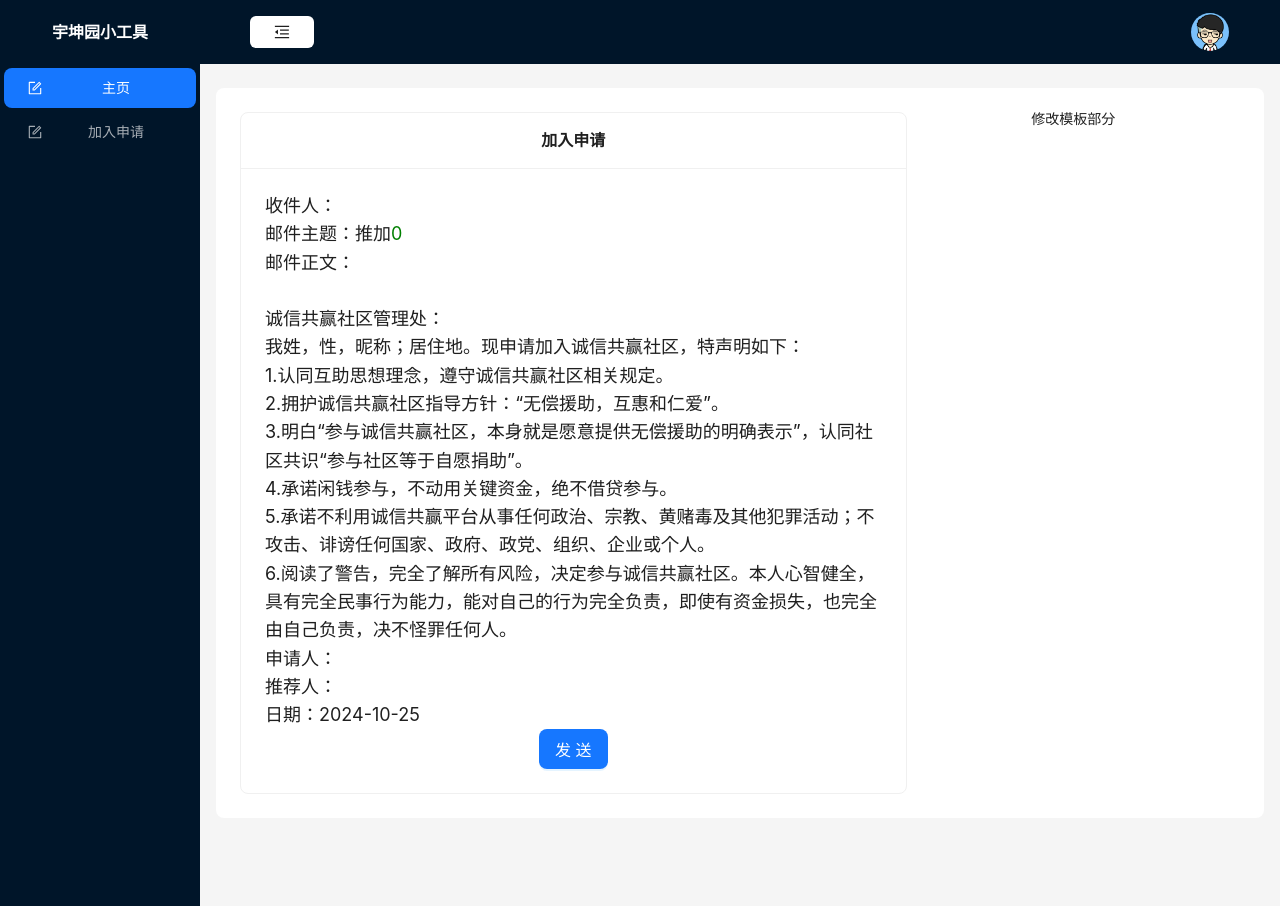
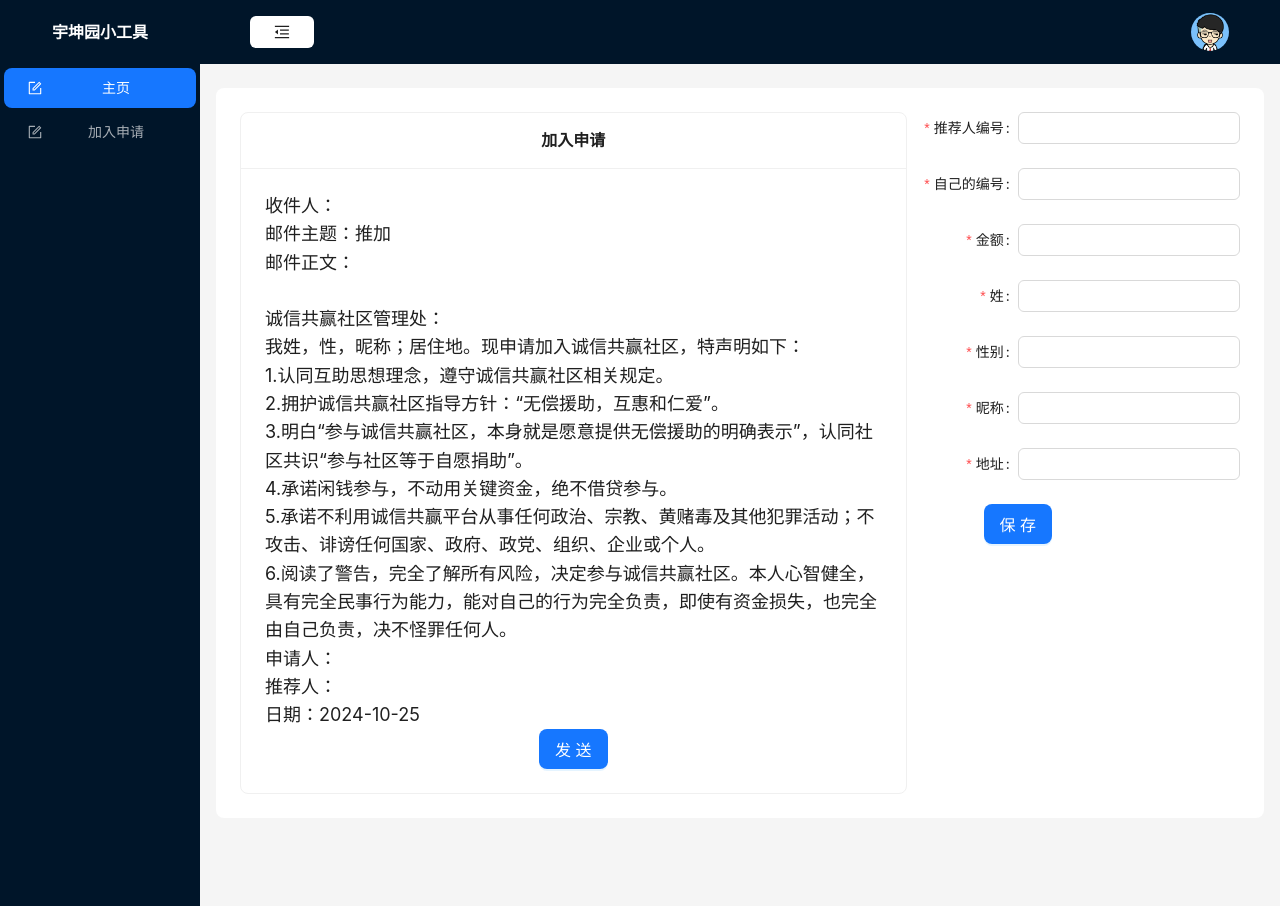
Before and after one commit to funnyJackPeng/yukunyuan-tools-web, a React (Create React App) app: page /joinApplication in a window 1280 px wide. Built offline with nearby package versions, Linux system fonts and the light colour scheme; no server answers.

Commit message:
实现模板的创建和修改功能

```diff
--- a/src/api/index.tsx
+++ b/src/api/index.tsx
@@ -1,3 +1,4 @@
+import { JoinApplicationTemplate } from "../interfaces/JoinApplication"
 import request from "./axios"
 
 const baseUrl = 'http://localhost:8080/api'
@@ -9,6 +10,24 @@ export const getJoinApplication = () => {
         url: '/joinApplications',
         method: 'get',
 
+    })
+}
+
+export const createJoinApplication = (data:JoinApplicationTemplate) => {
+    return request({
+        baseURL: baseUrl,
+        url: '/joinApplications',
+        method: 'post',
+        data
+    })
+}
+
+export const modifyJoinApplication = (data:JoinApplicationTemplate) => {
+    return request({
+        baseURL: baseUrl,
+        url: '/joinApplications',
+        method: 'put',
+        data
     })
 }
 
--- /dev/null
+++ b/src/interfaces/JoinApplication.ts
@@ -0,0 +1,9 @@
+export interface JoinApplicationTemplate {
+    address: string,
+    amount: number,
+    gender: string,
+    nickName: string,
+    ownNumber: string,
+    referrerNumber: string,
+    surname: string
+}
--- a/src/pages/joinApplication/index.tsx
+++ b/src/pages/joinApplication/index.tsx
@@ -1,38 +1,45 @@
-import { Button, Card, Col, Row, notification } from "antd"
-import { getJoinApplication, getSystemConfig, sendJoinApplication } from "../../api"
+import { Button, Card, Col, Form, Input, Row, notification } from "antd"
+import { createJoinApplication, getJoinApplication, getSystemConfig, modifyJoinApplication, sendJoinApplication } from "../../api"
 import { useEffect, useState } from "react"
 import { joinApplication } from "../../constant/emailRecipientKeys"
 import './index.css'
 import dayjs from "dayjs"
-
-interface JoinApplicationTemplate {
-    address: string,
-    amount: number,
-    gender: string,
-    nickName: string,
-    ownNumber: string,
-    referrerNumber: string,
-    surname: string
-}
+import { JoinApplicationTemplate } from "../../interfaces/JoinApplication"
 
 const JoinApplication = () => {
     const [api, contextHolder] = notification.useNotification();
-
-    const [template, setTmplate] = useState<JoinApplicationTemplate>({
-        address: "",
-        amount: 0,
-        gender: "",
-        nickName: "",
-        ownNumber: "",
-        referrerNumber: "",
-        surname: ""
-    })
+    const [template, setTmplate] = useState<JoinApplicationTemplate | undefined>()
     const [recipient, setRecipient] = useState("")
+    const [form] = Form.useForm()
     const getTemplate = () => {
         getJoinApplication().then(({ data }) => {
             setTmplate(data)
+            form.setFieldsValue(data)
         })
     }
+
+    const saveTemplate = () => {
+        form.validateFields().then((val: JoinApplicationTemplate) => {
+            if (template === undefined) {
+                createJoinApplication(val).then((res: any) => {
+                    api.success({
+                        message: `创建模版成功`,
+                        placement: 'top',
+                    });
+                    getTemplate()
+                })
+            } else {
+                modifyJoinApplication(val).then((res: any) => {
+                    api.success({
+                        message: `保存模版成功`,
+                        placement: 'top',
+                    });
+                    getTemplate()
+                })
+            }
+        })
+    }
+
     const send = () => {
         sendJoinApplication().then((res: any) => {
             console.log("发送请求的地方", res)
@@ -79,19 +86,19 @@ const JoinApplication = () => {
             <Card title="加入申请" hoverable >
                 <div className="email-content">
                     <p>收件人：{recipient} </p>
-                    <p>邮件主题：{<span>{template.referrerNumber}</span>}推{<span>{template.ownNumber}</span>}加{<span>{template.amount}</span>}</p>
+                    <p>邮件主题：{<span>{template?.referrerNumber}</span>}推{<span>{template?.ownNumber}</span>}加{<span>{template?.amount}</span>}</p>
                     <p>邮件正文：</p>
                     <br />
                     <p>诚信共赢社区管理处：</p>
-                    <p>我姓{<span>{template.surname}</span>}，{<span>{template.gender}</span>}性，昵称{<span>{template.nickName}</span>}；居住地{<span>{template.address}</span>}。现申请加入诚信共赢社区，特声明如下：</p>
+                    <p>我姓{<span>{template?.surname}</span>}，{<span>{template?.gender}</span>}性，昵称{<span>{template?.nickName}</span>}；居住地{<span>{template?.address}</span>}。现申请加入诚信共赢社区，特声明如下：</p>
                     <p>1.认同互助思想理念，遵守诚信共赢社区相关规定。</p>
                     <p>2.拥护诚信共赢社区指导方针：“无偿援助，互惠和仁爱”。 </p>
                     <p>3.明白“参与诚信共赢社区，本身就是愿意提供无偿援助的明确表示”，认同社区共识“参与社区等于自愿捐助”。 </p>
                     <p>4.承诺闲钱参与，不动用关键资金，绝不借贷参与。 </p>
                     <p>5.承诺不利用诚信共赢平台从事任何政治、宗教、黄赌毒及其他犯罪活动；不攻击、诽谤任何国家、政府、政党、组织、企业或个人。 </p>
                     <p>6.阅读了警告，完全了解所有风险，决定参与诚信共赢社区。本人心智健全，具有完全民事行为能力，能对自己的行为完全负责，即使有资金损失，也完全由自己负责，决不怪罪任何人。 </p>
-                    <p>申请人：{<span>{template.ownNumber}</span>}</p>
-                    <p>推荐人：{<span>{template.referrerNumber}</span>}</p>
+                    <p>申请人：{<span>{template?.ownNumber}</span>}</p>
+                    <p>推荐人：{<span>{template?.referrerNumber}</span>}</p>
                     <p>日期：{dayjs(new Date()).format("YYYY-MM-DD")}</p>
                 </div>
                 <div>
@@ -100,7 +107,72 @@ const JoinApplication = () => {
             </Card>
         </Col>
         <Col span={8}>
-            修改模板部分
+            <Form
+                form={form}
+                labelCol={{ span: 8 }}
+                wrapperCol={{ span: 16 }}
+                style={{ maxWidth: 600 }}
+                onFinish={saveTemplate}
+            >
+                <Form.Item<JoinApplicationTemplate>
+                    label="推荐人编号"
+                    name="referrerNumber"
+                    rules={[{ required: template === undefined, message: "请输入推荐人编号" }]}
+                >
+                    <Input />
+                </Form.Item>
+
+                <Form.Item<JoinApplicationTemplate>
+                    label="自己的编号"
+                    name="ownNumber"
+                    rules={[{ required: template === undefined, message: "请输入自己的编号" }]}
+                >
+                    <Input />
+                </Form.Item>
+
+                <Form.Item<JoinApplicationTemplate>
+                    label="金额"
+                    name="amount"
+                    rules={[{ required: template === undefined, message: "请输入金额" }]}
+                >
+                    <Input type="number" />
+                </Form.Item>
+
+                <Form.Item<JoinApplicationTemplate>
+                    label="姓"
+                    name="surname"
+                    rules={[{ required: template === undefined, message: "请输入姓氏" }]}
+                >
+                    <Input />
+                </Form.Item>
+
+                <Form.Item<JoinApplicationTemplate>
+                    label="性别"
+                    name="gender"
+                    rules={[{ required: template === undefined, message: "请输入性别" }]}
+                >
+                    <Input />
+                </Form.Item>
+
+                <Form.Item<JoinApplicationTemplate>
+                    label="昵称"
+                    name="nickName"
+                    rules={[{ required: template === undefined, message: "请输入昵称" }]}
+                >
+                    <Input />
+                </Form.Item>
+
+                <Form.Item<JoinApplicationTemplate>
+                    label="地址"
+                    name="address"
+                    rules={[{ required: template === undefined, message: "请输入地址" }]}
+                >
+                    <Input />
+                </Form.Item>
+                <Form.Item>
+                    <Button type="primary" size="large" htmlType="submit">保存</Button>
+                </Form.Item>
+            </Form>
         </Col>
     </Row>
 }
```
